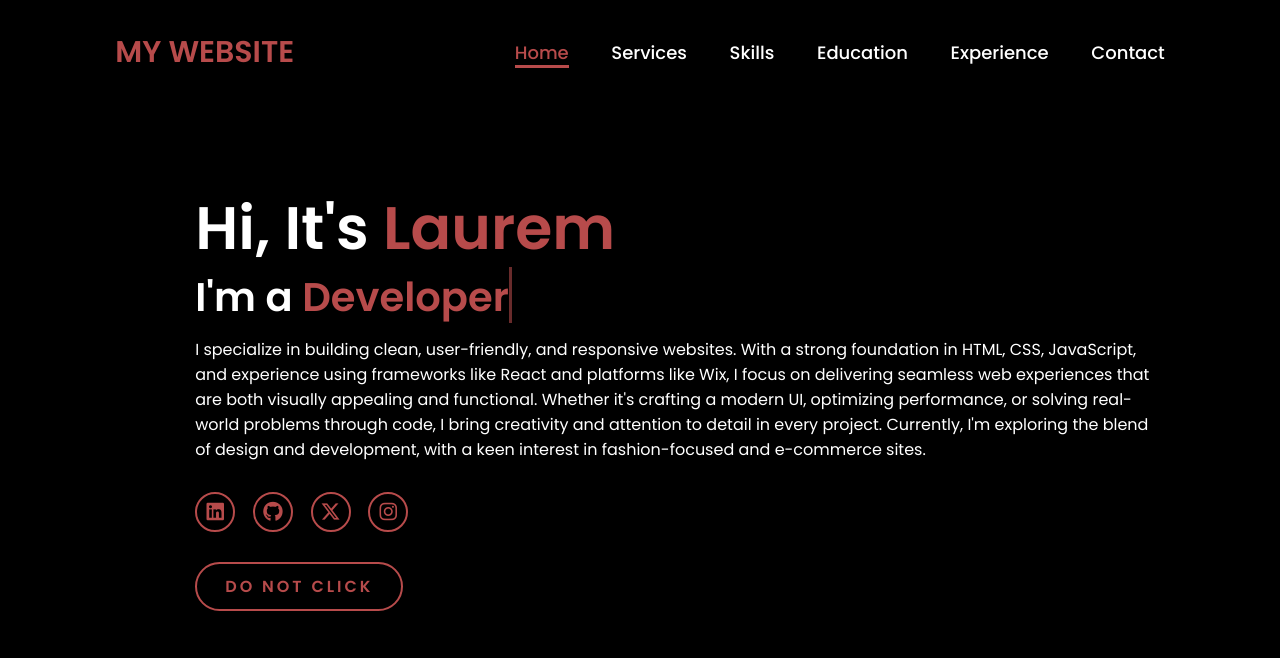
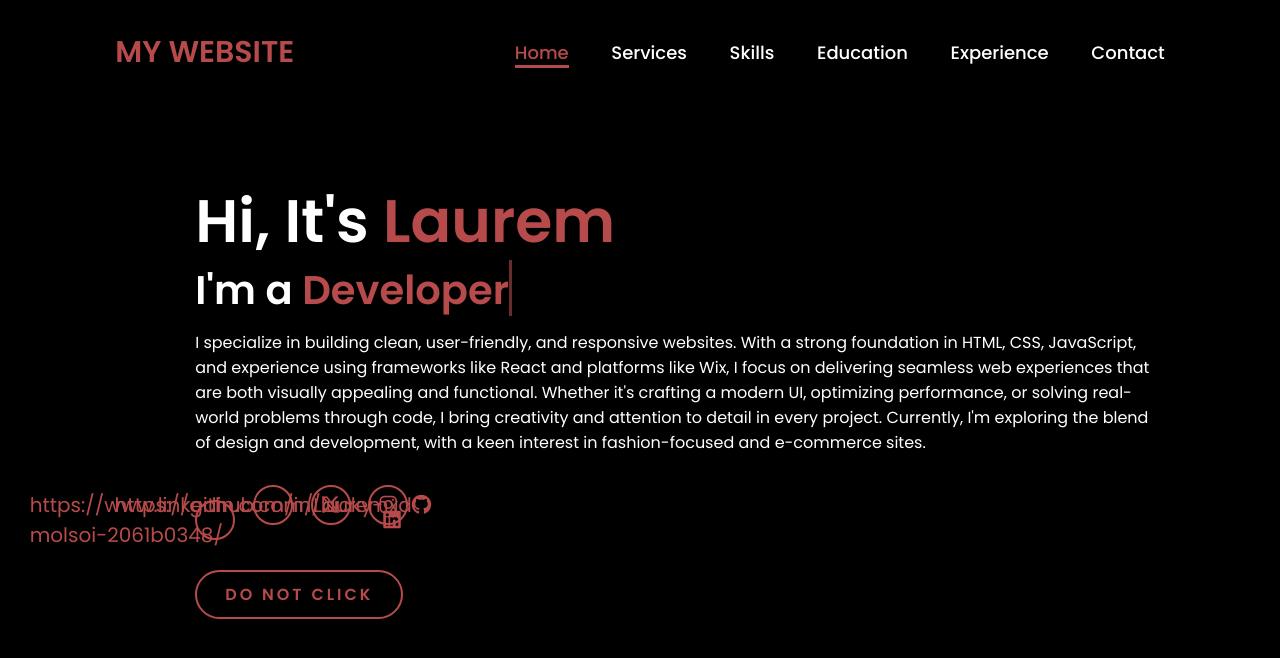
Before and after one commit to Lauremxd/page, a plain HTML site: page index.html in a window 1280 px wide. Drawn offline with Linux system fonts and the light colour scheme.

Commit message:
Update index.html

```diff
--- a/index.html
+++ b/index.html
@@ -33,8 +33,8 @@ Whether it's crafting a modern UI, optimizing performance, or solving real-world
 
 
             <div class="social-icons">
-                <a href="#"><i class="fa-brands fa-linkedin"></i></a>
-                <a href="#"><i class="fa-brands fa-github"></i></a>
+                <a href="#">https://www.linkedin.com/in/lucky-molsoi-2061b0348/<i class="fa-brands fa-linkedin"></i></a>
+                <a href="#">https://github.com/Lauremxd<i class="fa-brands fa-github"></i></a>
                 <a href="#"><i class="fa-brands fa-x-twitter"></i></a>
                 <a href="https://www.instagram.com/lgxregg/"><i class="fa-brands fa-instagram"></i></a>
             </div>
```
